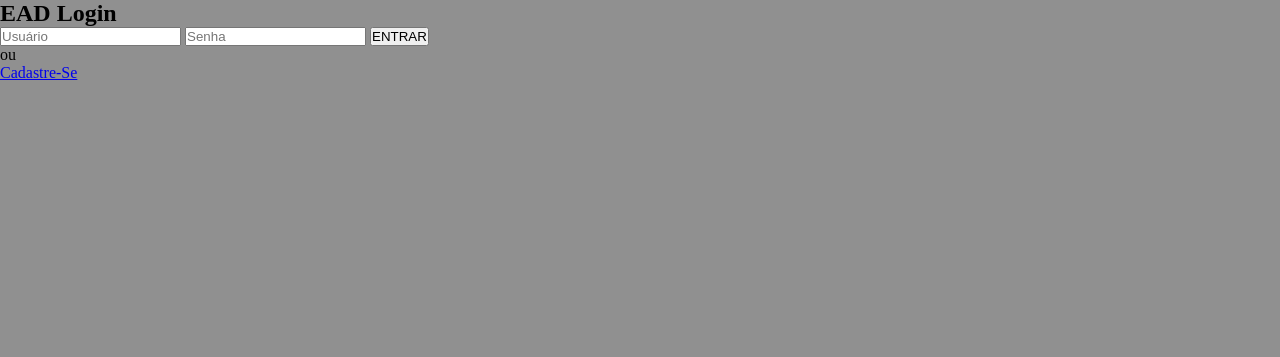
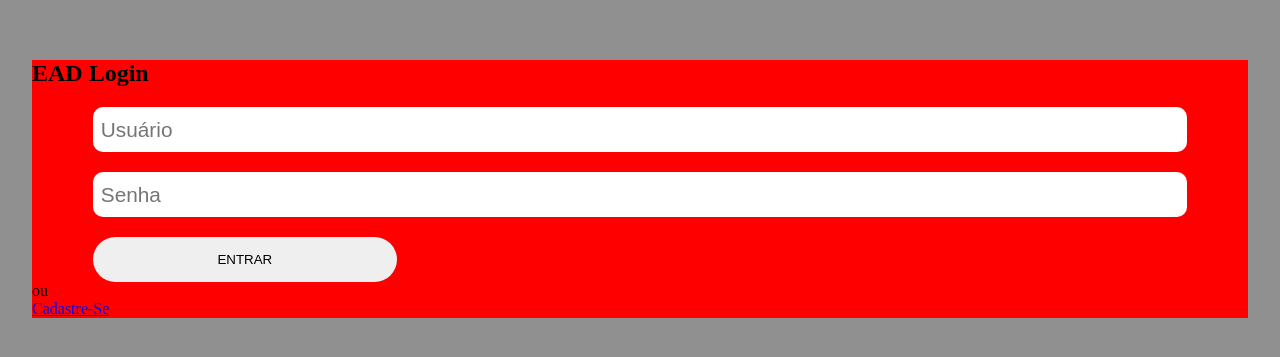
Before and after one commit to gustavoweb/ead-2info, a PHP site: page / in a window 1280 px wide. Shown: the top 357 px of the page. Run offline with PHP 8.4, Linux system fonts and the light colour scheme.

Commit message:
formatação tela login pt1

```diff
--- a/css/login.css
+++ b/css/login.css
@@ -7,6 +7,37 @@
 @media (min-width: 576px) {
     body{
         background: #3dff1b;
+    }
+    section{
+        width: 95%;
+        height: auto;
+        margin-left: 2.5%;
+        margin-top: 60px;
+        background: red;
+    }
+    .campo{
+        width: 90%;
+        height: 45px;
+        margin-left: 5%;
+        margin-top: 20px;
+        border: 0;
+        outline: none;
+        border-radius: 10px;
+        text-indent: 8px;
+        font-family: Arial, "Helvetica Neue", Helvetica, sans-serif;
+        color:#333;
+        font-size: 1.3em;
+    }
+    .campo:focus{
+        background: #ccc;
+    }
+    button{
+        width: 25%;
+        height: 45px;
+        margin-left: 5%;
+        margin-top: 20px;
+        border: 0;
+        border-radius: 40px;
     }
 }
 
```
